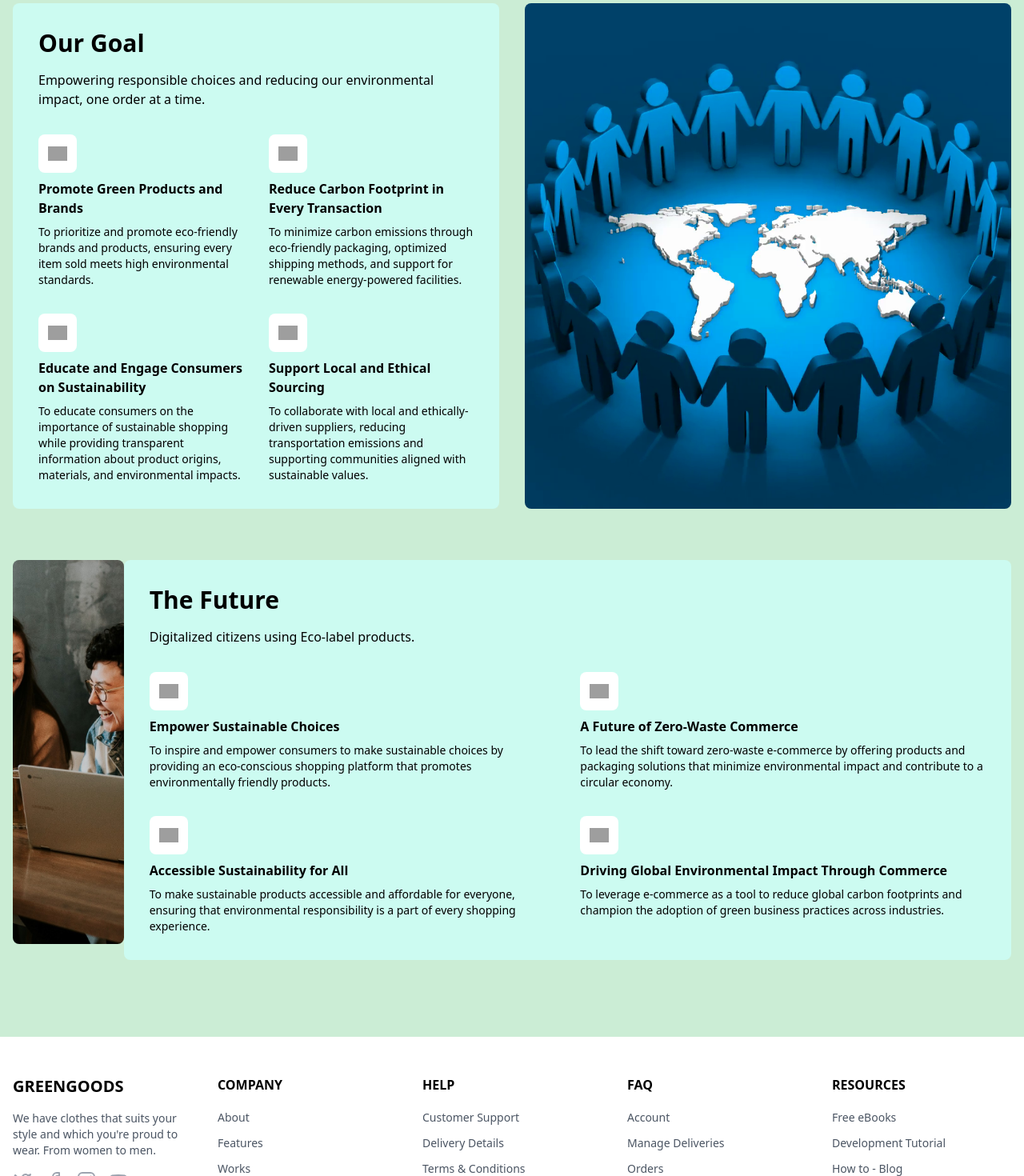
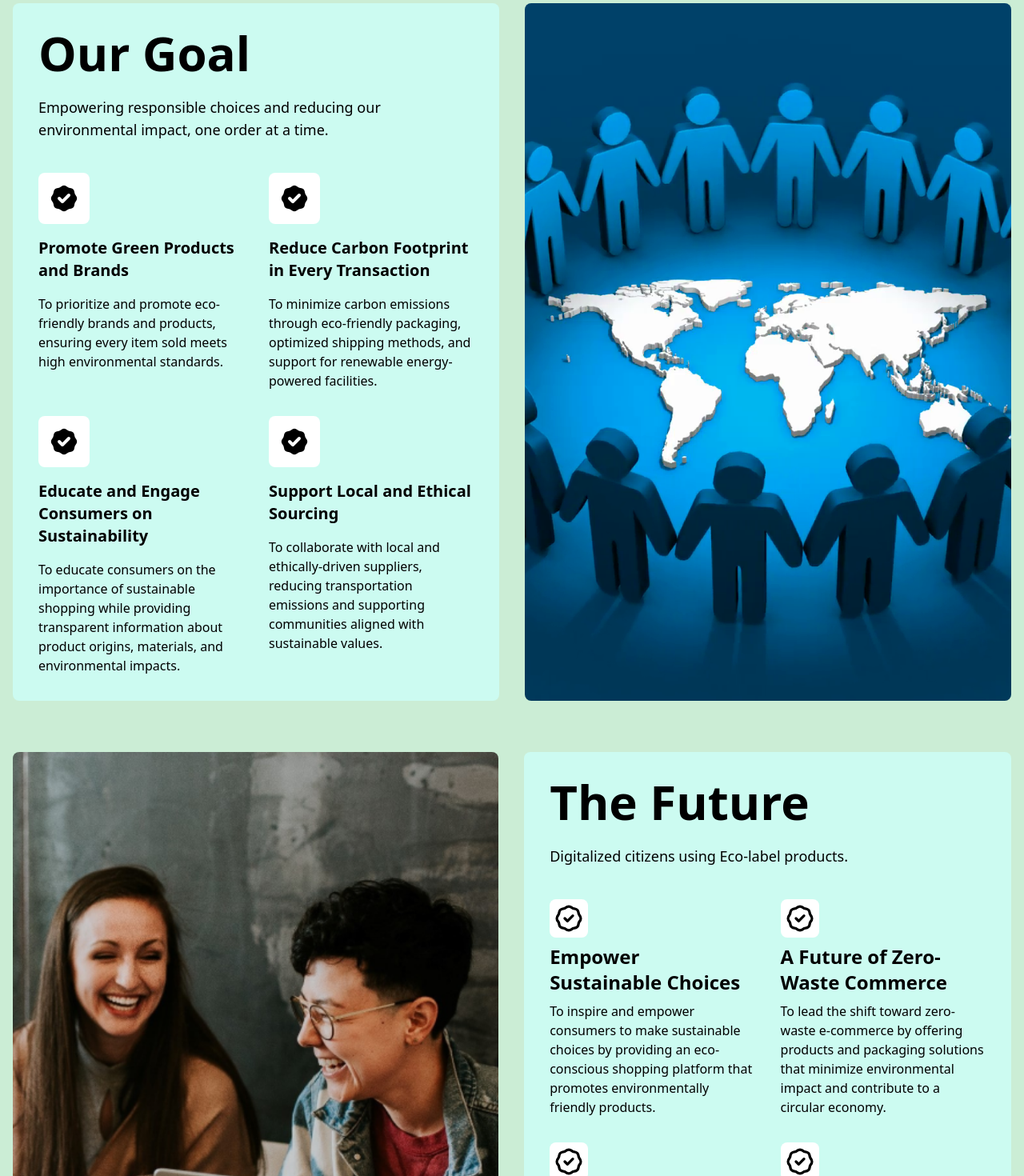
Before and after one commit to GreenGoods-RPL/Client, a Next.js app: page /about in a window 1280 px wide. Shown: the part 140-1610 px from the top of the page at 80% size. Built offline with nearby package versions, Linux system fonts and the light colour scheme; grey boxes are pictures that could not be loaded.

Commit message:
feat: finished About Us page

```diff
--- a/src/app/transaction/page.tsx
+++ b/src/app/transaction/page.tsx
@@ -8,15 +8,15 @@ export default function TransactionsPage() {
   useEffect(() => {
     const fetchTransactions = async () => {
       try {
-        // setRole(userRole);
-        // const apiEndpoint = userRole === "seller" ?
-        //      "http://localhost:8008/api/seller" :
-        //      "http://localhost:8008/api/user";
         const token = localStorage.getItem("token");
-        const response = await fetch("http://localhost:8008/api/user", {
+        const userRole = localStorage.getItem("role"); // Assuming role is stored in localStorage
+        const apiEndpoint = userRole === "seller" ?
+             "http://localhost:8008/api/seller" :
+             "http://localhost:8008/api/user";
+        const response = await fetch(apiEndpoint, {
           method: "GET",
           headers: {
-              "Content-Type:": "api/transactions",
+              "Content-Type": "application/json",
               Authorization: `Bearer ${token}`,
           },
         });
@@ -37,17 +37,25 @@ export default function TransactionsPage() {
 
   if (isLoading) {
     return (
+        <>
+          <h1>Your Transactions</h1>
+
           <div className="min-h-screen flex items-center justify-center">
             <p>Loading...</p>
           </div>
+        </>
     );
   }
 
   if (!transaction.length) {
     return (
+        <>
+          <h1>Your Transactions</h1>
+
           <div className="min-h-screen flex items-center justify-center">
             <p>Transactions not found.</p>
           </div>
+        </>
     );
   }
 
--- a/src/components/AboutFutureSection.tsx
+++ b/src/components/AboutFutureSection.tsx
@@ -1,51 +1,53 @@
 import Image from 'next/image'
 import collaboration from '@public/images/collaboration.png'
+import { HiOutlineBadgeCheck } from "react-icons/hi";
 
 export default function AboutFutureSection() {
   return (
-    <div className="flex justify-between">
-      <div className="rounded-lg overflow-hidden h-[480px]">
+    <div className="flex flex-col lg:flex-row justify-between lg:space-x-8 space-y-8 lg:space-y-0">
+      <div className="rounded-lg overflow-hidden h-auto w-full lg:w-1/2">
         <Image
           src={collaboration}
           alt="People collaborating"
+          layout="responsive"
           width={800}
           height={1200}
-          className="w-full h-full object-cover"
+          className="object-cover"
         />
       </div>
 
-      <div className="bg-teal-100 rounded-lg p-8">
-        <h2 className="text-3xl font-bold mb-4">The Future</h2>
-        <p className="mb-8">Digitalized citizens using Eco-label products.</p>
+      <div className="bg-teal-100 rounded-lg p-8 lg:w-1/2">
+        <h2 className="text-6xl font-bold mb-6">The Future</h2>
+        <p className="text-lg mb-10">Digitalized citizens using Eco-label products.</p>
 
-        <div className="grid grid-cols-2 gap-8">
+        <div className="grid grid-cols-1 md:grid-cols-2 gap-8">
           <div key={1} className="space-y-2">
             <div className="w-12 h-12 bg-white rounded-lg flex items-center justify-center">
-              <Image src="/icon.png" alt={`Icon 1`} width={24} height={24} />
+              <HiOutlineBadgeCheck className="w-10 h-10"/>
             </div>
-            <h3 className="font-semibold">Empower Sustainable Choices</h3>
-           <p className="text-sm">To inspire and empower consumers to make sustainable choices by providing an eco-conscious shopping platform that promotes environmentally friendly products.</p>
+            <h3 className="text-2xl font-semibold">Empower Sustainable Choices</h3>
+            <p className="text-base">To inspire and empower consumers to make sustainable choices by providing an eco-conscious shopping platform that promotes environmentally friendly products.</p>
           </div>
           <div key={2} className="space-y-2">
             <div className="w-12 h-12 bg-white rounded-lg flex items-center justify-center">
-              <Image src="/icon.png" alt={`Icon 2`} width={24} height={24} />
+              <HiOutlineBadgeCheck className="w-10 h-10"/>
             </div>
-            <h3 className="font-semibold">A Future of Zero-Waste Commerce</h3>
-           <p className="text-sm">To lead the shift toward zero-waste e-commerce by offering products and packaging solutions that minimize environmental impact and contribute to a circular economy.</p>
+            <h3 className="text-2xl font-semibold">A Future of Zero-Waste Commerce</h3>
+            <p className="text-base">To lead the shift toward zero-waste e-commerce by offering products and packaging solutions that minimize environmental impact and contribute to a circular economy.</p>
           </div>
           <div key={3} className="space-y-2">
             <div className="w-12 h-12 bg-white rounded-lg flex items-center justify-center">
-              <Image src="/icon.png" alt={`Icon 3`} width={24} height={24} />
+              <HiOutlineBadgeCheck className="w-10 h-10"/>
             </div>
-            <h3 className="font-semibold">Accessible Sustainability for All</h3>
-           <p className="text-sm">To make sustainable products accessible and affordable for everyone, ensuring that environmental responsibility is a part of every shopping experience.</p>
+            <h3 className="text-2xl font-semibold">Accessible Sustainability for All</h3>
+            <p className="text-base">To make sustainable products accessible and affordable for everyone, ensuring that environmental responsibility is a part of every shopping experience.</p>
           </div>
           <div key={4} className="space-y-2">
             <div className="w-12 h-12 bg-white rounded-lg flex items-center justify-center">
-              <Image src="/icon.png" alt={`Icon 4`} width={24} height={24} />
+              <HiOutlineBadgeCheck className="w-10 h-10"/>
             </div>
-            <h3 className="font-semibold">Driving Global Environmental Impact Through Commerce</h3>
-           <p className="text-sm">To leverage e-commerce as a tool to reduce global carbon footprints and champion the adoption of green business practices across industries.</p>
+            <h3 className="text-2xl font-semibold">Driving Global Environmental Impact Through Commerce</h3>
+            <p className="text-base">To leverage e-commerce as a tool to reduce global carbon footprints and champion the adoption of green business practices across industries.</p>
           </div>
         </div>
       </div>
--- a/src/components/AboutHeroSection.tsx
+++ b/src/components/AboutHeroSection.tsx
@@ -1,47 +1,47 @@
 import Image from 'next/image'
+import { HiBadgeCheck } from "react-icons/hi";
 import world_map from '@public/images/world-map.png'
 
 export default function AboutHeroSection() {
   return (
-    <div className="grid grid-cols-1 md:grid-cols-2 gap-8 mb-16">
-      <div className="bg-teal-100 rounded-lg p-8">
-        <h2 className="text-3xl font-bold mb-4">Our Goal</h2>
-        <p className="mb-8">Empowering responsible choices and reducing our environmental impact, one order at a time.</p>
+    <div className="grid grid-cols-1 lg:grid-cols-2 gap-8 mb-16">
+      <div className="bg-teal-100 rounded-lg p-8 flex flex-col justify-center">
+        <h2 className="text-6xl font-bold mb-6">Our Goal</h2>
+        <p className="mb-10 text-lg">Empowering responsible choices and reducing our environmental impact, one order at a time.</p>
 
-        <div className="grid grid-cols-2 gap-8">
-          <div key={1} className="space-y-2">
-            <div className="w-12 h-12 bg-white rounded-lg flex items-center justify-center">
-              <Image src="/icon.png" alt={`Icon 1`} width={24} height={24} />
+        <div className="grid grid-cols-1 md:grid-cols-2 gap-8">
+          <div key={1} className="space-y-4">
+            <div className="w-16 h-16 bg-white rounded-lg flex items-center justify-center">
+              <HiBadgeCheck className="w-10 h-10" />
             </div>
-            <h3 className="font-semibold">Promote Green Products and Brands</h3>
-           <p className="text-sm">To prioritize and promote eco-friendly brands and products, ensuring every item sold meets high environmental standards.</p>
+            <h3 className="font-semibold text-xl">Promote Green Products and Brands</h3>
+            <p className="text-base">To prioritize and promote eco-friendly brands and products, ensuring every item sold meets high environmental standards.</p>
           </div>
-          <div key={2} className="space-y-2">
-            <div className="w-12 h-12 bg-white rounded-lg flex items-center justify-center">
-              <Image src="/icon.png" alt={`Icon 2`} width={24} height={24} />
+          <div key={2} className="space-y-4">
+            <div className="w-16 h-16 bg-white rounded-lg flex items-center justify-center">
+              <HiBadgeCheck className="w-10 h-10" />
             </div>
-            <h3 className="font-semibold">Reduce Carbon Footprint in Every Transaction</h3>
-           <p className="text-sm">To minimize carbon emissions through eco-friendly packaging, optimized shipping methods, and support for renewable energy-powered facilities.</p>
+            <h3 className="font-semibold text-xl">Reduce Carbon Footprint in Every Transaction</h3>
+            <p className="text-base">To minimize carbon emissions through eco-friendly packaging, optimized shipping methods, and support for renewable energy-powered facilities.</p>
           </div>
-          <div key={3} className="space-y-2">
-            <div className="w-12 h-12 bg-white rounded-lg flex items-center justify-center">
-              <Image src="/icon.png" alt={`Icon 3`} width={24} height={24} />
+          <div key={3} className="space-y-4">
+            <div className="w-16 h-16 bg-white rounded-lg flex items-center justify-center">
+            <HiBadgeCheck className="w-10 h-10" />
             </div>
-            <h3 className="font-semibold">Educate and Engage Consumers on Sustainability</h3>
-           <p className="text-sm">To educate consumers on the importance of sustainable shopping while providing transparent information about product origins, materials, and environmental impacts.</p>
+            <h3 className="font-semibold text-xl">Educate and Engage Consumers on Sustainability</h3>
+            <p className="text-base">To educate consumers on the importance of sustainable shopping while providing transparent information about product origins, materials, and environmental impacts.</p>
           </div>
-          <div key={4} className="space-y-2">
-            <div className="w-12 h-12 bg-white rounded-lg flex items-center justify-center">
-              <Image src="/icon.png" alt={`Icon 4`} width={24} height={24} />
+          <div key={4} className="space-y-4">
+            <div className="w-16 h-16 bg-white rounded-lg flex items-center justify-center">
+            <HiBadgeCheck className="w-10 h-10" />
             </div>
-            <h3 className="font-semibold">Support Local and Ethical Sourcing</h3>
-           <p className="text-sm">To collaborate with local and ethically-driven suppliers, reducing transportation emissions and supporting communities aligned with sustainable values.</p>
+            <h3 className="font-semibold text-xl">Support Local and Ethical Sourcing</h3>
+            <p className="text-base">To collaborate with local and ethically-driven suppliers, reducing transportation emissions and supporting communities aligned with sustainable values.</p>
           </div>
-
         </div>
       </div>
 
-      <div className="bg-blue-900 rounded-lg overflow-hidden">
+      <div className="bg-blue-900 rounded-lg overflow-hidden flex items-center justify-center">
         <Image
           src={world_map}
           alt="World connection"
```
Also changed, not shown: 1 other file (tests, documents, lock files or other folders). Lines whose indentation alone changed are shown as unchanged.
